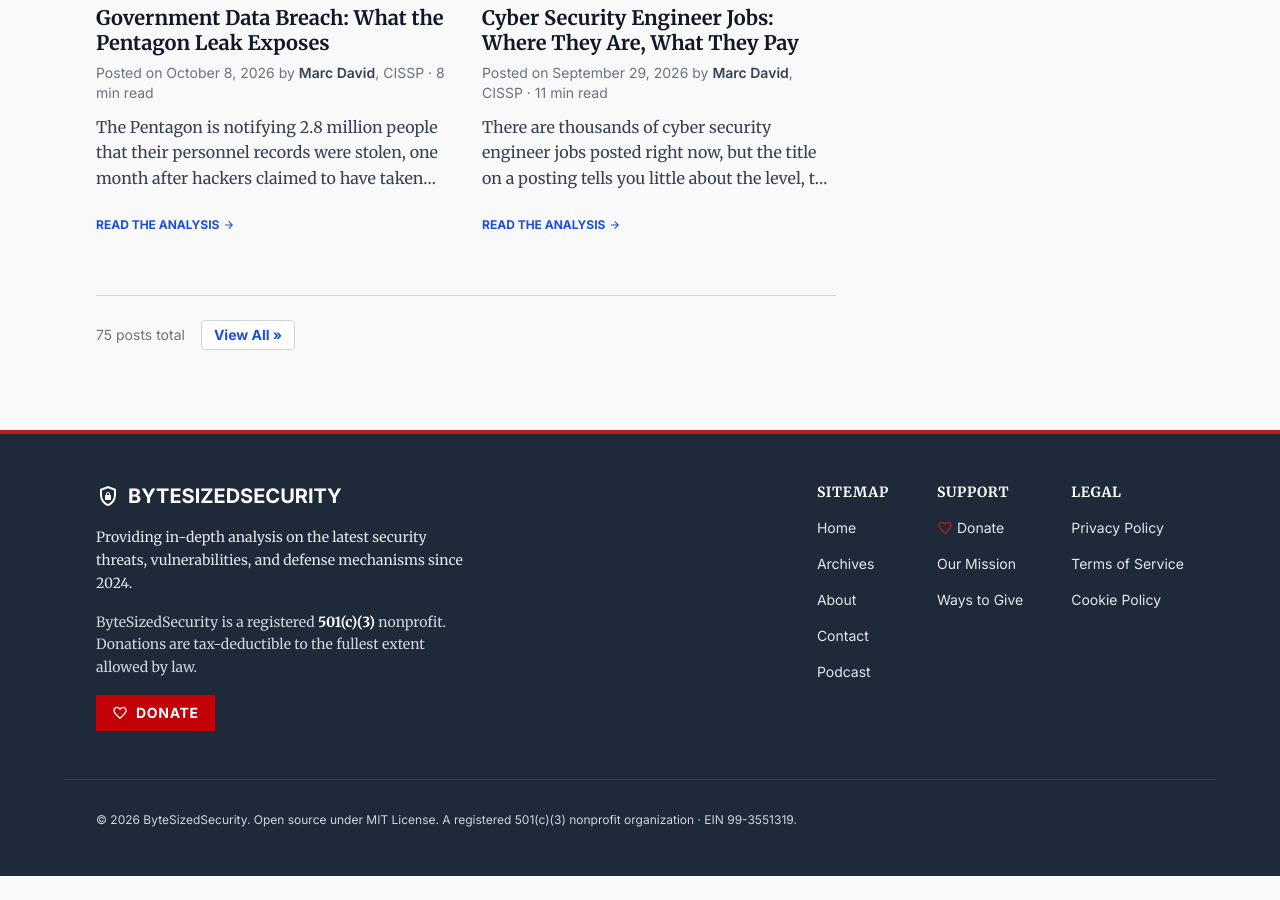
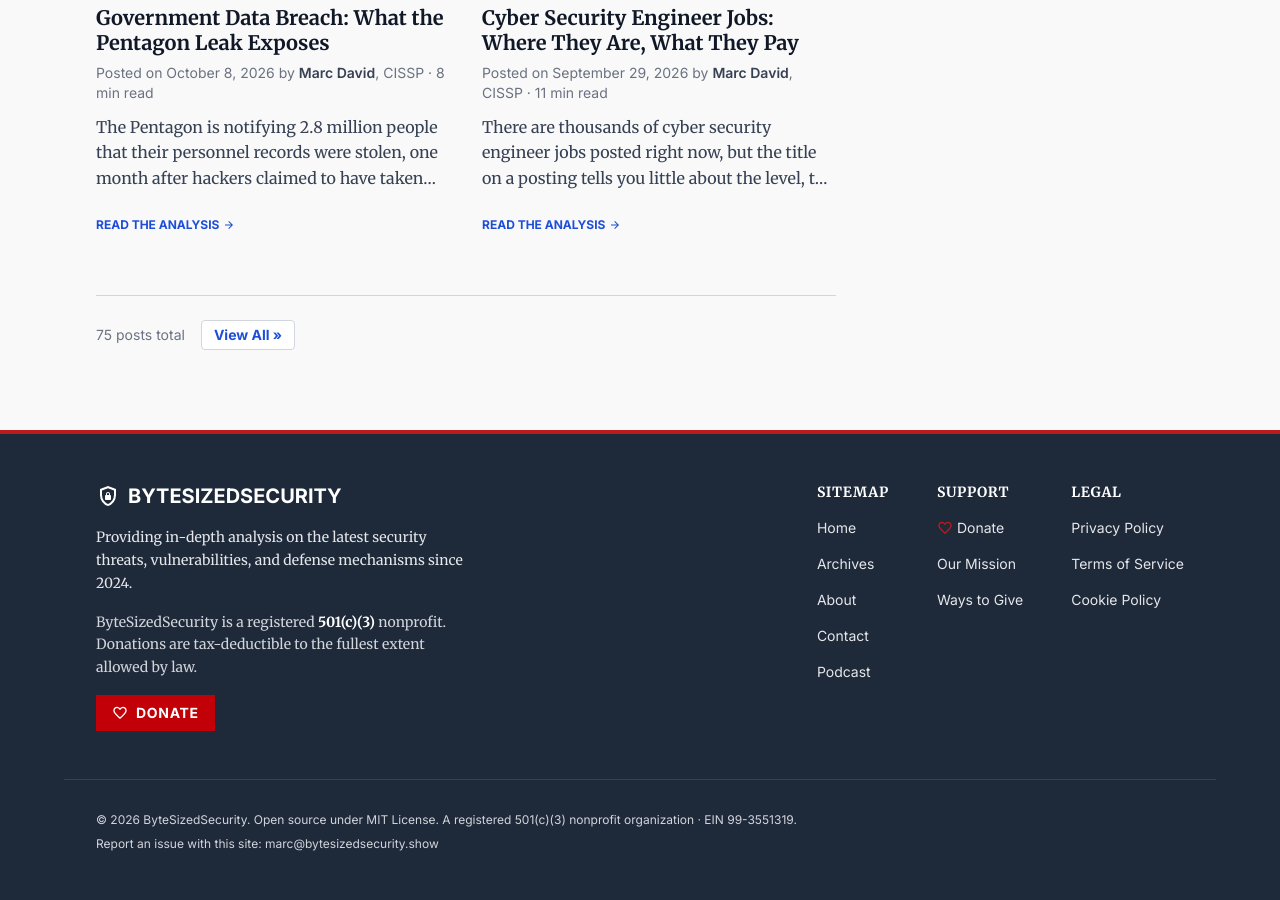
Before and after one commit to mda1125/bytesizedsecurity, a Jekyll site: the page built from index.html, in a window 1280 px wide and 900 px high, scrolled down 2258 px. Built offline with Jekyll 4.4.1, drawn with Linux system fonts in a browser that asks for light colours; full-size pictures stand in for the smaller copies a plugin makes; before the commit the page ends 3134 px from its top, so only the background shows below that; part of the change alters nothing that is shown.

Commit message:
Add a security.txt file and a footer contact for site issues. (#45)
Publish /.well-known/security.txt per RFC 9116 and tell Jekyll to copy
that dot-directory into the site. The footer mailto uses the existing
site email.

Co-authored-by: Cursor Agent <cursoragent@cursor.com>

```diff
--- a/_config.yml
+++ b/_config.yml
@@ -62,6 +62,13 @@ exclude:
   - assets/css/input.css
   - scripts
 
+# Jekyll skips names that start with a dot. Setting `include` replaces
+# the default list (".htaccess"), so keep that entry and add .well-known
+# so /.well-known/security.txt is published.
+include:
+  - .htaccess
+  - .well-known
+
 titles_from_headings:
   strip_title: true
   collections: true
--- a/_includes/footer.html
+++ b/_includes/footer.html
@@ -48,5 +48,6 @@
   </div>
   <div class="max-w-6xl mx-auto px-4 lg:px-8 mt-12 pt-8 border-t border-gray-700 text-xs text-center md:text-left font-sans text-gray-300">
     © {{ 'now' | date: "%Y" }} {{ site.title }}. Open source under MIT License.{% if site.nonprofit %} A registered 501(c)(3) nonprofit organization{% if site.ein %} · EIN {{ site.ein }}{% endif %}.{% endif %}
+    <p class="mt-2">Report an issue with this site: <a class="hover:text-white hover:underline" href="mailto:{{ site.email }}">{{ site.email }}</a></p>
   </div>
 </footer>
```
Also changed, not shown: .well-known/security.txt (added).
